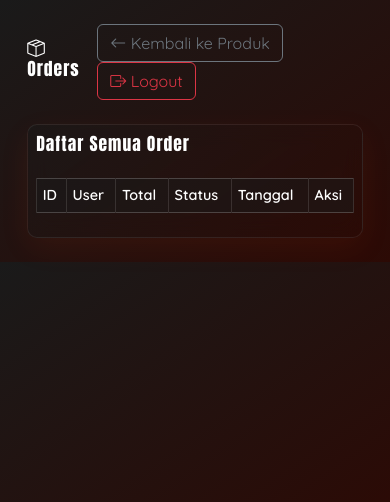
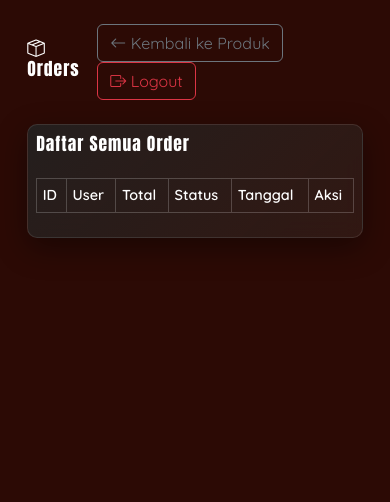
Before and after one commit to HagaDalpintoGinting/HAGA_STORE, a PHP site: page /orders.php in a window 390 px wide. Shown: the top 502 px of the page. Run offline with PHP 8.4, Linux system fonts and the light colour scheme; a user stored in the database is signed in; data comes from the database, SQL or seed files in the repository; data that the repository does not hold is empty.

Commit message:
Move inline admin/orders.php CSS into admin/theme.css and remove inline styles

```diff
--- a/admin/orders.php
+++ b/admin/orders.php
@@ -67,32 +67,7 @@ if ($viewId > 0) {
   <link href="https://fonts.googleapis.com/css2?family=Anton&family=Quicksand:wght@400;600&display=swap" rel="stylesheet">
   <link href="../public/theme.css?v=1763094445" rel="stylesheet">
   <link href="theme.css" rel="stylesheet">
-  <style>
-    body { font-family: 'Quicksand', sans-serif; background: linear-gradient(145deg, #1a1a1a 0%, #2c0a05 100%); color: #fff; }
-    .container-fluid { padding-left: 2rem; padding-right: 2rem; }
-    .card { background: linear-gradient(135deg, rgba(26,26,26,0.5) 0%, rgba(44,10,5,0.5) 100%); border-radius: 18px; border: 1px solid rgba(255,255,255,0.08); box-shadow: 0 10px 30px rgba(255,60,0,0.08); }
-    .table { background: rgba(26,26,26,0.5); color: #fff; }
-    .table th, .table td { border-color: rgba(255,255,255,0.12); }
-    .badge.bg-info { background-color: #ff3c00 !important; color: #fff; }
-    @media (max-width: 991px) {
-      .container-fluid { padding-left: 1rem; padding-right: 1rem; }
-      .card { border-radius: 12px; }
-      .table-responsive { overflow-x: auto; }
-    }
-    @media (max-width: 767px) {
-      .container-fluid { padding-left: 0.5rem; padding-right: 0.5rem; }
-      .card { padding: 1rem !important; border-radius: 10px; }
-      h2, h4, .card-title { font-size: 1.1rem; }
-      .row.mb-3 > .col-md-3 { flex: 0 0 100%; max-width: 100%; margin-bottom: 0.5rem; }
-      .table th, .table td { font-size: 0.95rem; padding: 0.5rem; }
-      .form-control, .btn { font-size: 1rem; }
-    }
-    @media (max-width: 480px) {
-      .container-fluid { padding-left: 0.2rem; padding-right: 0.2rem; }
-      .card { padding: 0.5rem !important; }
-      .table th, .table td { font-size: 0.9rem; padding: 0.35rem; }
-    }
-  </style>
+
 </head>
 <body class="p-4">
   <div class="container-fluid">
--- a/admin/theme.css
+++ b/admin/theme.css
@@ -1,6 +1,6 @@
 /* Admin Panel Specific Styles */
 body {
-  background: linear-gradient(145deg, #1a1a1a 0%, #2c0a05 100%);
+  background: #2c0a05;
   font-family: 'Quicksand', sans-serif;
   color: #fff;
 }
@@ -86,3 +86,27 @@ thead {
 .table-hover tbody tr:hover > * {
     background-color: rgba(255, 255, 255, 0.06) !important;
 }
+
+/* Orders page specific additions (moved from admin/orders.php) */
+.container-fluid { padding-left: 2rem; padding-right: 2rem; }
+
+.badge.bg-info { background-color: #ff3c00 !important; color: #fff; }
+
+@media (max-width: 991px) {
+  .container-fluid { padding-left: 1rem; padding-right: 1rem; }
+  .card { border-radius: 12px; }
+  .table-responsive { overflow-x: auto; }
+}
+@media (max-width: 767px) {
+  .container-fluid { padding-left: 0.5rem; padding-right: 0.5rem; }
+  .card { padding: 1rem !important; border-radius: 10px; }
+  h2, h4, .card-title { font-size: 1.1rem; }
+  .row.mb-3 > .col-md-3 { flex: 0 0 100%; max-width: 100%; margin-bottom: 0.5rem; }
+  .table th, .table td { font-size: 0.95rem; padding: 0.5rem; }
+  .form-control, .btn { font-size: 1rem; }
+}
+@media (max-width: 480px) {
+  .container-fluid { padding-left: 0.2rem; padding-right: 0.2rem; }
+  .card { padding: 0.5rem !important; }
+  .table th, .table td { font-size: 0.9rem; padding: 0.35rem; }
+}
```
